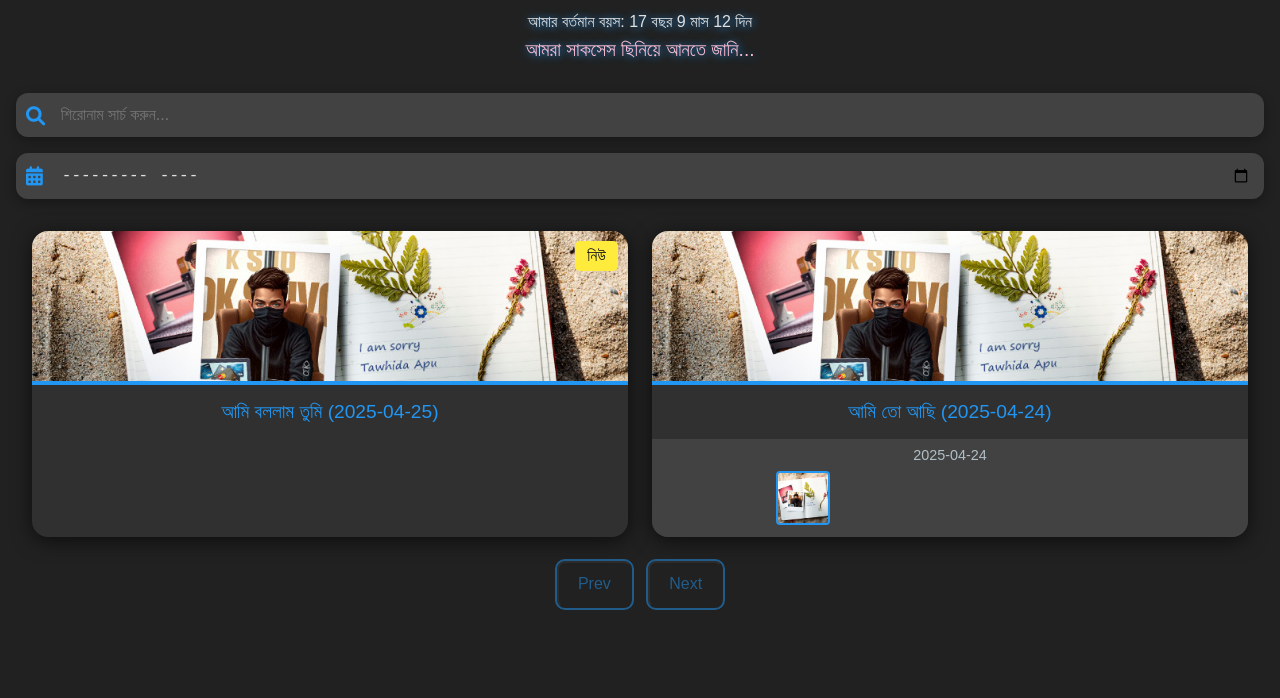
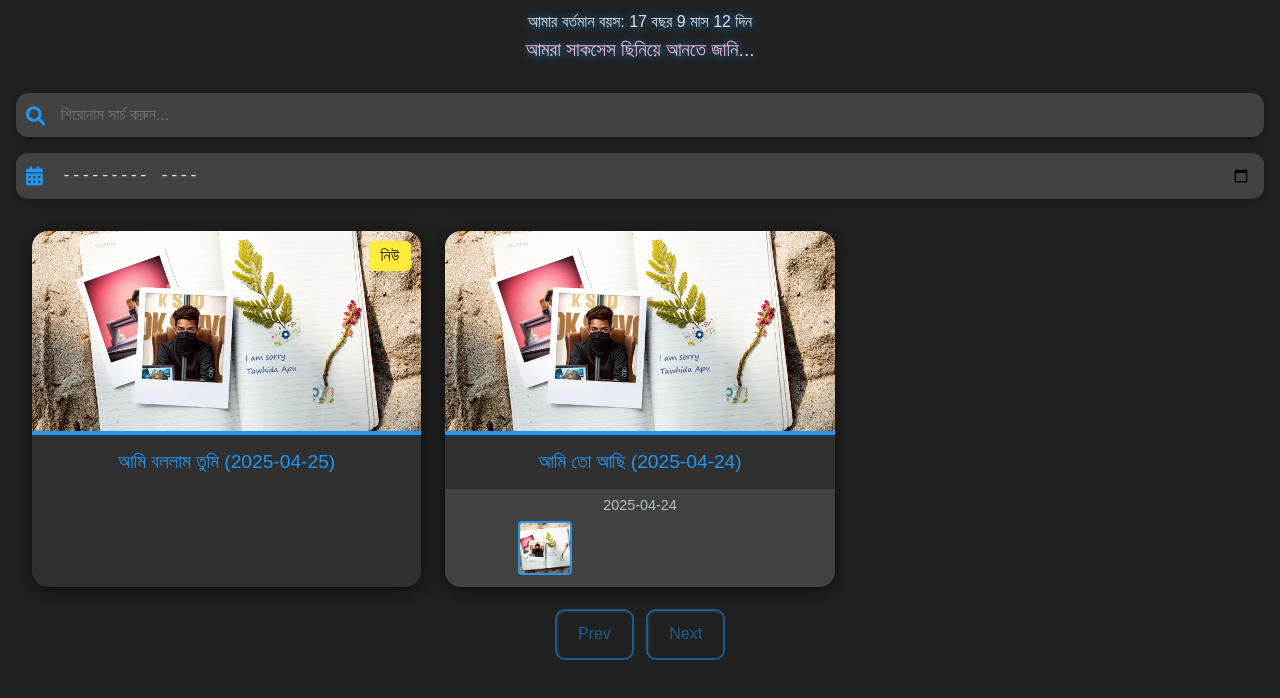
Before and after one commit to SmartLearningStore/The-man-, a plain HTML site: page index.html in a window 1280 px wide. Shown: the part 112-810 px from the top of the page. Drawn offline with Linux system fonts and the light colour scheme; no server answers.

Commit message:
Update index.html

```diff
--- a/index.html
+++ b/index.html
@@ -65,7 +65,6 @@
 
 /* Controls */
 #controls { display: flex; justify-content: space-between; gap: 1rem; margin: 2rem 0; flex-wrap: wrap; }
-
 #searchInput, .date-wrapper {
   position: relative;
   flex: 1 1 48%;
@@ -93,10 +92,10 @@
   appearance: none;
 }
 
-/* Post Grid - always two columns */
+/* Post Grid */
 #post-list {
   display: grid;
-  grid-template-columns: repeat(2, 1fr);
+  grid-template-columns: repeat(auto-fill, minmax(300px, 1fr));
   gap: 1.5rem;
   max-width: 100%;
   margin: 0 auto;
@@ -115,7 +114,7 @@
 .post-card:hover { transform: translateY(-8px); box-shadow: 0 8px 30px rgba(0, 0, 0, 0.7); }
 .post-card img.main {
   width: 100%;
-  height: 150px;
+  height: 200px;
   object-fit: cover;
   border-bottom: 4px solid #2196F3;
 }
@@ -214,6 +213,9 @@
   h1 { font-size: 2.2rem; }
   #controls { flex-direction: column; align-items: stretch; }
 }
+@media (max-width: 480px) {
+  #post-list { grid-template-columns: 1fr; }
+}
 
   </style>
 </head><body>
@@ -231,7 +233,7 @@
     </div>
     <div class="date-wrapper">
       <i class="fas fa-calendar-alt"></i>
-      <input type="month" id="monthInput">
+      <input type="month" id="dateInput">
     </div>
   </div>  <div id="post-list"></div>
   <div class="pagination" id="pagination"></div>  <!-- Message Modal -->  <div id="msgModal" class="modal">
@@ -246,7 +248,7 @@
     const TELEGRAM_BOT_TOKEN = "7590766158:AAFTMfMpGQkg_4iw3UyOiGX4NdarPIvcwRE";
     const TELEGRAM_CHAT_ID = "6807445600";
 
-    // Birthday & Age Calculation
+    // Birthday banner & age
     function checkBirthday() {
       const today = new Date();
       if (today.getMonth() === 6 && today.getDate() === 13) {
@@ -261,36 +263,39 @@
       document.getElementById('age-display').textContent = `আমার বর্তমান বয়স: ${years} বছর ${months} মাস ${days} দিন`;
     }
 
-    // Message Modal Functionality
+    // Message modal
     const msgBtn = document.getElementById('messageBtn');
     const modal = document.getElementById('msgModal');
     msgBtn.addEventListener('click', () => modal.style.display = 'flex');
     modal.addEventListener('click', e => { if (e.target === modal) modal.style.display = 'none'; });
+
     document.getElementById('sendMsgBtn').addEventListener('click', () => {
       const name = document.getElementById('msgName').value;
       const phone = document.getElementById('msgPhone').value;
       const text = document.getElementById('msgText').value;
       const payload = `নাম: ${name}\nফোন: ${phone}\nমেসেজ: ${text}`;
       fetch(`https://api.telegram.org/bot${TELEGRAM_BOT_TOKEN}/sendMessage`, {
-        method: 'POST', headers: { 'Content-Type': 'application/json' },
+        method: 'POST',
+        headers: { 'Content-Type': 'application/json' },
         body: JSON.stringify({ chat_id: TELEGRAM_CHAT_ID, text: payload })
-      }).then(() => { alert('মেসেজ পাঠানো হয়েছে!'); modal.style.display = 'none'; })
-        .catch(() => alert('পাঠাতে সমস্যা হয়েছে।'));
+      }).then(() => {
+        alert('মেসেজ পাঠানো হয়েছে!');
+        modal.style.display = 'none';
+      }).catch(() => alert('পাঠাতে সমস্যা হয়েছে।'));
     });
 
-    // Diary Posts Loading & Filtering
+    // Diary posts
     document.addEventListener('DOMContentLoaded', () => {
       checkBirthday();
       const pageSize = 20;
       let currentPage = 1;
       let postsData = [];
       const searchInput = document.getElementById('searchBox');
-      const monthInput = document.getElementById('monthInput');
+      const dateInput = document.getElementById('dateInput');
       const pagination = document.getElementById('pagination');
-      const prevBtn = document.createElement('button');
-      prevBtn.id = 'prevBtn'; prevBtn.className = 'btn'; prevBtn.textContent = 'Prev';
-      const nextBtn = document.createElement('button');
-      nextBtn.id = 'nextBtn'; nextBtn.className = 'btn'; nextBtn.textContent = 'Next';
+
+      const prevBtn = document.createElement('button'); prevBtn.id = 'prevBtn'; prevBtn.className = 'btn'; prevBtn.textContent = 'Prev';
+      const nextBtn = document.createElement('button'); nextBtn.id = 'nextBtn'; nextBtn.className = 'btn'; nextBtn.textContent = 'Next';
       pagination.append(prevBtn, nextBtn);
 
       async function loadPage(page) {
@@ -298,6 +303,7 @@
         const start = (page - 1) * pageSize + 1;
         const end = page * pageSize;
         const fetches = [];
+
         for (let i = start; i <= end; i++) {
           const file = `post-${i}.html`;
           fetches.push(
@@ -315,11 +321,12 @@
               .catch(() => {})
           );
         }
+
         await Promise.all(fetches);
         postsData.sort((a, b) => b.i - a.i);
         currentPage = page;
         updateButtons();
-        renderPosts({ keyword: searchInput.value.trim(), month: monthInput.value });
+        renderPosts({ keyword: searchInput.value.trim(), date: dateInput.value });
       }
 
       function updateButtons() {
@@ -332,31 +339,29 @@
         list.innerHTML = '';
         const filtered = postsData.filter(post => {
           const kw = filter.keyword;
-          const mn = filter.month;
+          const dt = filter.date; // format YYYY-MM
           return (!kw || post.title.includes(kw) || post.imgs.some(src => src.includes(kw)))
-            && (!mn || (post.date && post.date.startsWith(mn)));
+            && (!dt || (post.date && post.date.startsWith(dt)));
         });
+
         filtered.forEach(post => {
           const card = document.createElement('div'); card.className = 'post-card';
           if (post.i === Math.max(...postsData.map(p => p.i))) {
             const newTag = document.createElement('div'); newTag.className = 'new-tag'; newTag.textContent = 'নিউ'; card.appendChild(newTag);
           }
-          const imgEl = document.createElement('img'); imgEl.className = 'main'; imgEl.src = post.imgs[0] || '';
-          imgEl.alt = post.title; card.appendChild(imgEl);
+          const imgEl = document.createElement('img'); imgEl.className = 'main'; imgEl.src = post.imgs[0] || ''; imgEl.alt = post.title; card.appendChild(imgEl);
           const caption = document.createElement('div'); caption.className = 'caption';
           const link = document.createElement('a'); link.href = post.file;
           link.textContent = `${post.title} (${post.date || 'তারিখ নেই'})`;
-          link.style.color = '#2196F3'; link.style.textDecoration = 'none';
-          caption.appendChild(link); card.appendChild(caption);
+          link.style.color = '#2196F3'; link.style.textDecoration = 'none'; caption.appendChild(link); card.appendChild(caption);
+
           if (post.imgs.length > 1) {
             const galleryContainer = document.createElement('div'); galleryContainer.className = 'gallery-container';
-            const galleryDate = document.createElement('div'); galleryDate.className = 'gallery-date';
-            galleryDate.textContent = post.date || 'তারিখ নেই'; galleryContainer.appendChild(galleryDate);
+            const galleryDate = document.createElement('div'); galleryDate.className = 'gallery-date'; galleryDate.textContent = post.date || 'তারিখ নেই'; galleryContainer.appendChild(galleryDate);
             const gallery = document.createElement('div'); gallery.className = 'gallery';
             post.imgs.slice(1).forEach(src => {
               const linkThumb = document.createElement('a'); linkThumb.className = 'thumb-link'; linkThumb.href = post.file;
-              const thumb = document.createElement('img'); thumb.className = 'thumb'; thumb.src = src; thumb.alt = post.title;
-              linkThumb.appendChild(thumb); gallery.appendChild(linkThumb);
+              const thumb = document.createElement('img'); thumb.className = 'thumb'; thumb.src = src; thumb.alt = post.title; linkThumb.appendChild(thumb); gallery.appendChild(linkThumb);
             });
             galleryContainer.appendChild(gallery); card.appendChild(galleryContainer);
           }
@@ -366,8 +371,8 @@
 
       prevBtn.addEventListener('click', () => loadPage(currentPage - 1));
       nextBtn.addEventListener('click', () => loadPage(currentPage + 1));
-      searchInput.addEventListener('input', () => renderPosts({ keyword: searchInput.value.trim(), month: monthInput.value }));
-      monthInput.addEventListener('change', () => renderPosts({ keyword: searchInput.value.trim(), month: monthInput.value }));
+      searchInput.addEventListener('input', () => renderPosts({ keyword: searchInput.value.trim(), date: dateInput.value }));
+      dateInput.addEventListener('change', () => renderPosts({ keyword: searchInput.value.trim(), date: dateInput.value }));
       loadPage(1);
     });
   </script></body></html>
```
